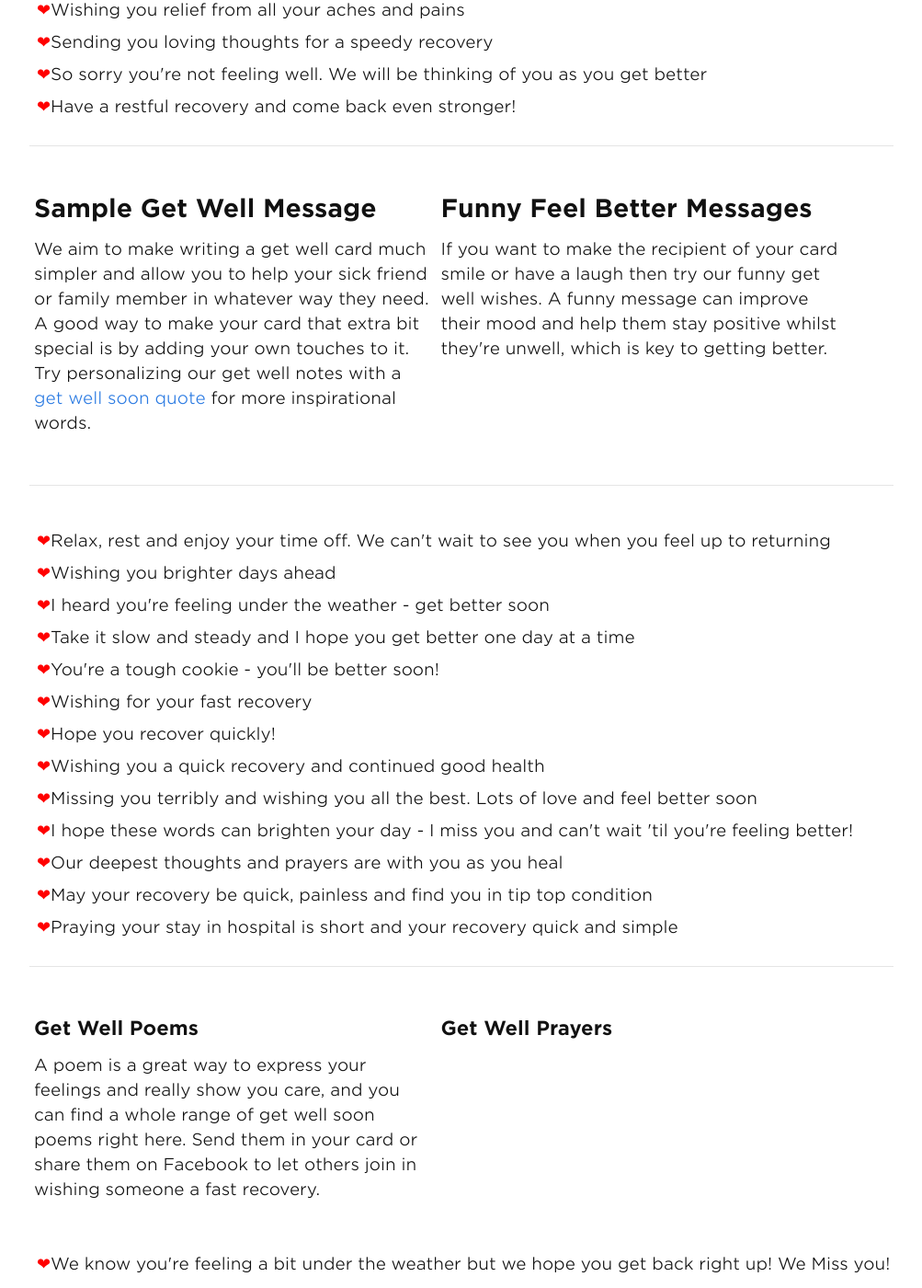
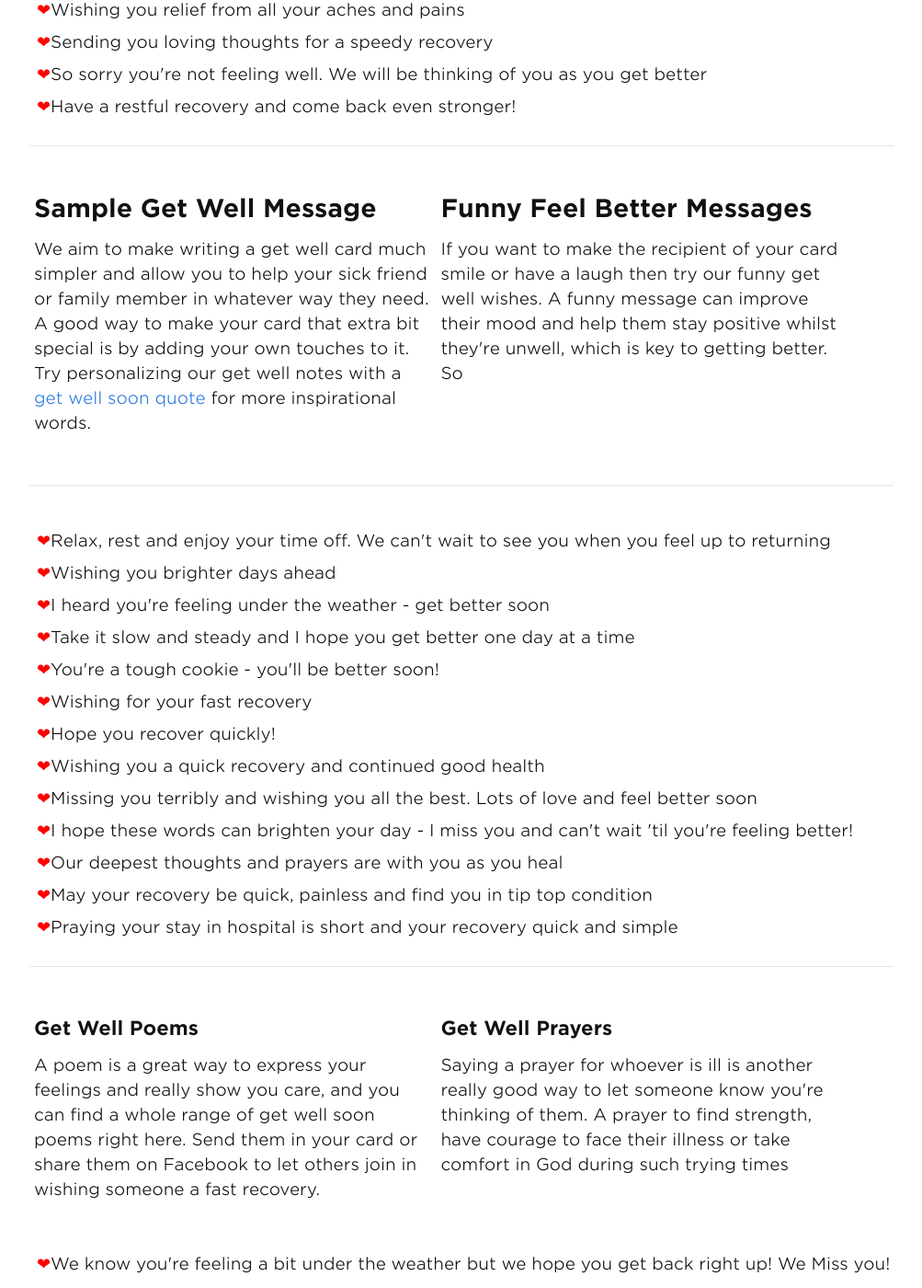
Before and after one commit to andyml123/andyml123.github.io, a Jekyll site: the page built from get-well-wishes.md, in a window 1280 px wide and 1400 px high, scrolled down 4524 px. Shown: the whole window at 92% size, without its empty margins (138-1141 px from the left). Built offline with Jekyll 4.4.1, drawn with Linux system fonts in a browser that asks for light colours.

Commit message:
Update get-well-wishes.md

```diff
--- a/get-well-wishes.md
+++ b/get-well-wishes.md
@@ -151,7 +151,7 @@ We aim to make writing a get well card much simpler and allow you to help your s
 <h2>Funny Feel Better Messages</h2>
 
 <p>
-If you want to make the recipient of your card smile or have a laugh then try our funny get well wishes. A funny message can improve their mood and help them stay positive whilst they're unwell, which is key to getting better.
+If you want to make the recipient of your card smile or have a laugh then try our funny get well wishes. A funny message can improve their mood and help them stay positive whilst they're unwell, which is key to getting better. So
 </p>
 </div>
 </div>
@@ -188,7 +188,7 @@ A poem is a great way to express your feelings and really show you care, and you
 <h3>Get Well Prayers</h3>
 
 <p>
-
+Saying a prayer for whoever is ill is another really good way to let someone know you're thinking of them. A prayer to find strength, have courage to face their illness or take comfort in God during such trying times
 </p>
 </div>
 </div>
```
